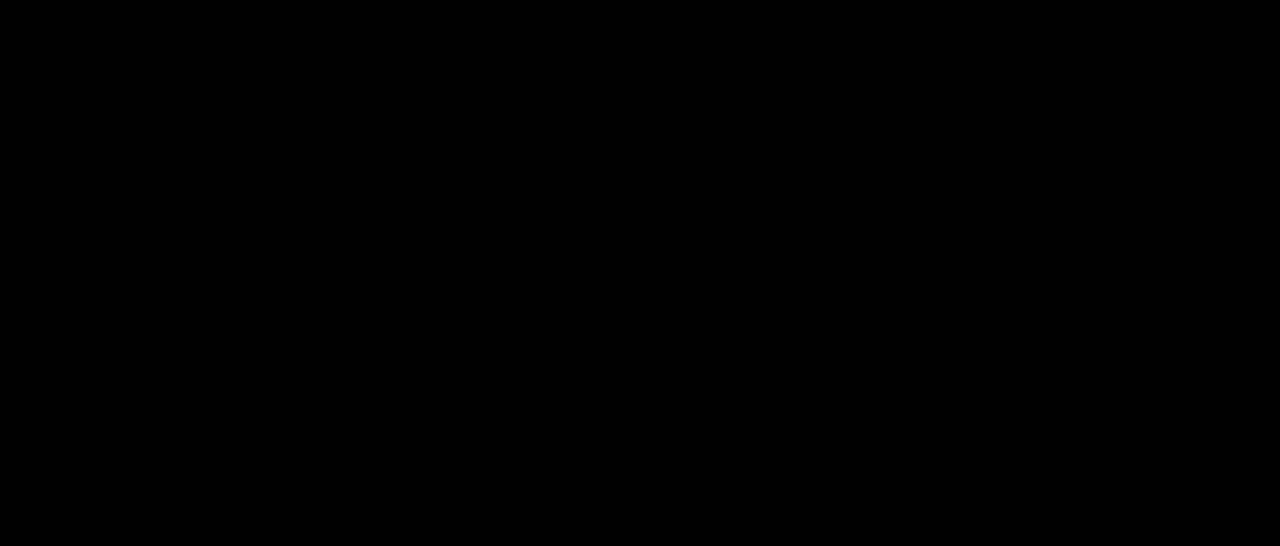
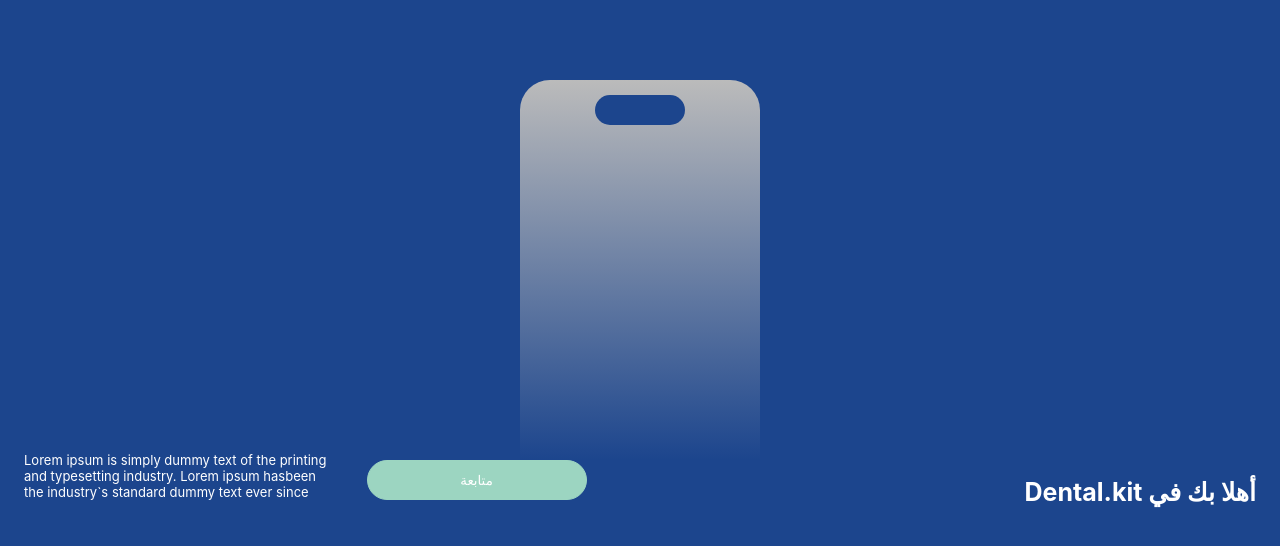
Before and after one commit to Nehad223/dsad, a React (Create React App) app: page /dsad/conformation in a window 1280 px wide. Before the commit this address had no page. Shown: the top 546 px of the page. Built offline with nearby package versions, Linux system fonts and the light colour scheme.

Commit message:
jdsankjd

```diff
--- a/src/App.css
+++ b/src/App.css
@@ -1,18 +1,7 @@
-h1,h2,p{
-  color: white;
-  font-size: 40px !important;
-}
-div{
-  width: 98%;
-  height: 98%;
+:root{
+  --main:#1C458D;
+  --second:#9CD5C1;
 }
 body{
-  background-color:black;
+  background-color:var(--main);
 }
-h1{
-
-  margin-top: 40vh;
-}
-h2,p{
-  margin-left: 30 px !important;
-}
--- a/src/App.js
+++ b/src/App.js
@@ -5,10 +5,14 @@
 import { useState } from 'react';
 import { Route,Routes } from 'react-router-dom';
 import Test from './components/Test';
+import Start_Page from './components/Start_Page';
+import Conformation_Page from './components/Conformation_Page';
 export const CounterContext = createContext();
 function App() {
   const [id,setId]=useState(0);
+
   return (
+
     <div className="App">
       <CounterContext.Provider value={{ id, setId }}>
       <Routes>
@@ -16,9 +20,13 @@
         </Route>
         <Route path='dsad/catg/:catgId' element={<Catg/>} >
         </Route>
+        <Route path='dsad/start' element={<Start_Page/>}></Route>
+        <Route path='dsad/conformation' element={<Conformation_Page/>}></Route>
       </Routes>
 
       </CounterContext.Provider>
+
+
 
     </div>
   );
--- /dev/null
+++ b/src/components/All.css
@@ -0,0 +1,62 @@
+
+.Start_Page{
+    display: flex;
+    align-items: center;
+    justify-content: center;
+    margin-top: 30vh;
+}
+.logo{
+    width: 150px !important;
+    height: 150px !important;
+}
+
+
+.card {
+    width: 240px;
+    height: 380px;
+    background: linear-gradient(to bottom, #bbb, transparent);
+    border-radius: 30px 30px 0 0;
+    position: relative;
+  }
+
+  .cutout {
+    width: 90px;
+    height: 30px;
+    background-color: var(--main);
+    border-radius: 15px;
+    position: absolute;
+    top: 15px;
+    left: 50%;
+    transform: translateX(-50%);
+  }
+
+  .Card_Logo{
+    margin-top: 10vh !important;
+    justify-items: center;
+  }
+  .Card_Tag{
+    margin-right: 3vb;
+  }
+  .Card_Title{
+    font-size: 25px;
+    float: right;
+    color: white;
+  }
+  .Card_Par{
+    margin-left: 3vb;
+    margin-top: -1vh;
+    color: white;
+    float: left;
+    font-size: 13px ;
+  }
+  .Card_Button{
+    width: 220px !important;
+    height: 40px !important;
+    background-color: var(--second);
+    color: white;
+    text-align: center;
+    border: solid 1px var(--second);
+    border-radius: 70px !important;
+    margin-left: 5vb;
+
+  }
--- /dev/null
+++ b/src/components/Conformation_Page.js
@@ -0,0 +1,24 @@
+import React from 'react'
+import './All.css';
+const Conformation_Page = () => {
+    return (
+        <div className='Conformation_Page'>
+            <div className='Card_Logo'>
+                <div className="card">
+                    <div className="cutout"></div>
+                </div>
+            </div>
+            <div className='Card_Tag'>
+                <h1 className='Card_Title'>Dental.kit أهلا بك في</h1>
+                <p className='Card_Par'>Lorem ipsum is simply dummy text of the printing<br/>
+                 and typesetting industry. Lorem ipsum hasbeen<br/>
+                 the industry`s standard dummy text ever since
+                 </p>
+                 <button className='Card_Button'>متابعة</button>
+
+            </div>
+        </div>
+    )
+}
+
+export default Conformation_Page
--- /dev/null
+++ b/src/components/Start_Page.js
@@ -0,0 +1,21 @@
+import React, { useEffect } from 'react';
+import logo from './Assests/logo.png';
+import './All.css';
+import { useNavigate } from 'react-router-dom';
+const Start_Page = () => {
+    const navigate = useNavigate();
+
+    useEffect(() => {
+        setTimeout(() => {
+            navigate("/dsad/conformation");
+        }, 2000);
+    }, []);
+
+    return (
+        <div className='Start_Page'>
+            <img src={logo} className='logo' />
+        </div>
+    );
+};
+
+export default Start_Page;
--- a/src/components/TeleAuth.js
+++ b/src/components/TeleAuth.js
@@ -1,8 +1,10 @@
 import { useEffect, useState } from "react";
 import Error_auth from "./Error_auth";
-
+import React, { useContext } from 'react';
+import { CounterContext } from "../App";
 const TelegramAuth = () => {
   const [user, setUser] = useState(null);
+  const { setId } = useContext(CounterContext);
 
   useEffect(() => {
     if (window.Telegram && window.Telegram.WebApp) {
@@ -10,6 +12,7 @@
 
       if (tg.initDataUnsafe && tg.initDataUnsafe.user) {
         setUser(tg.initDataUnsafe.user);
+        setId(user.id);
       }
     }
   }, []);
```
Also changed, not shown: src/components/Cart.js (added, +13 -0 lines), src/components/Assests/logo.png (added).
